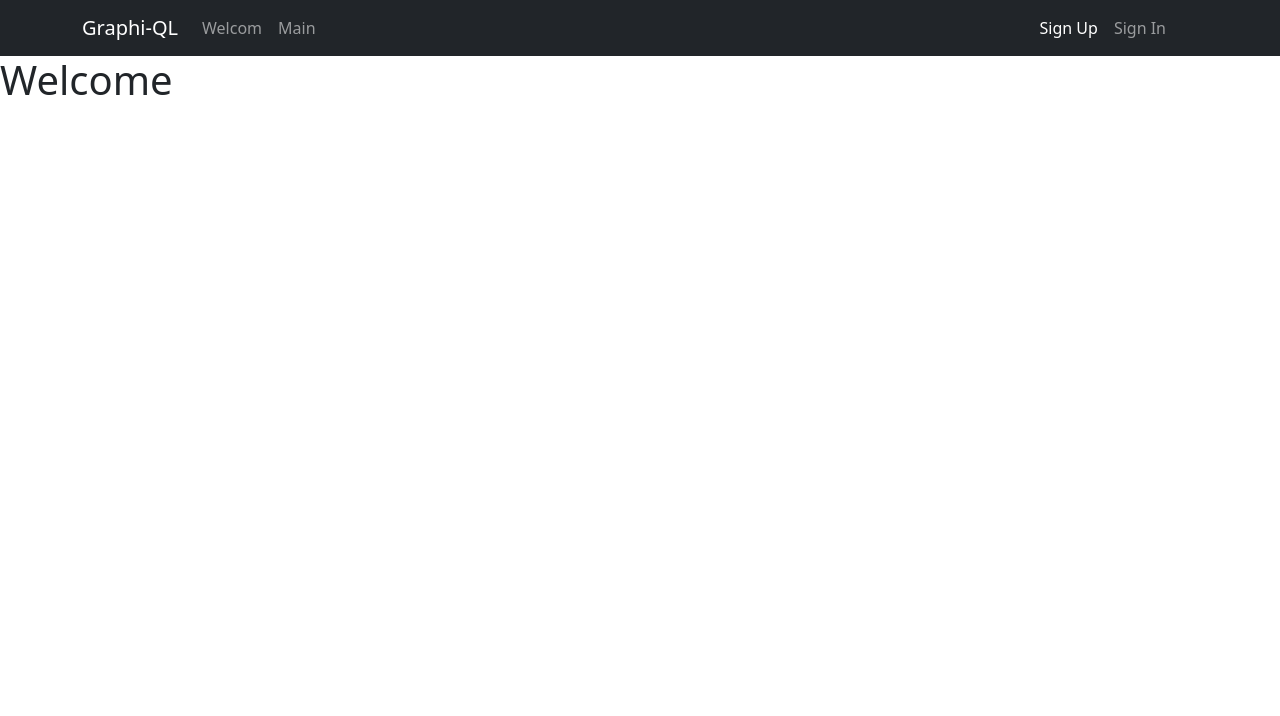
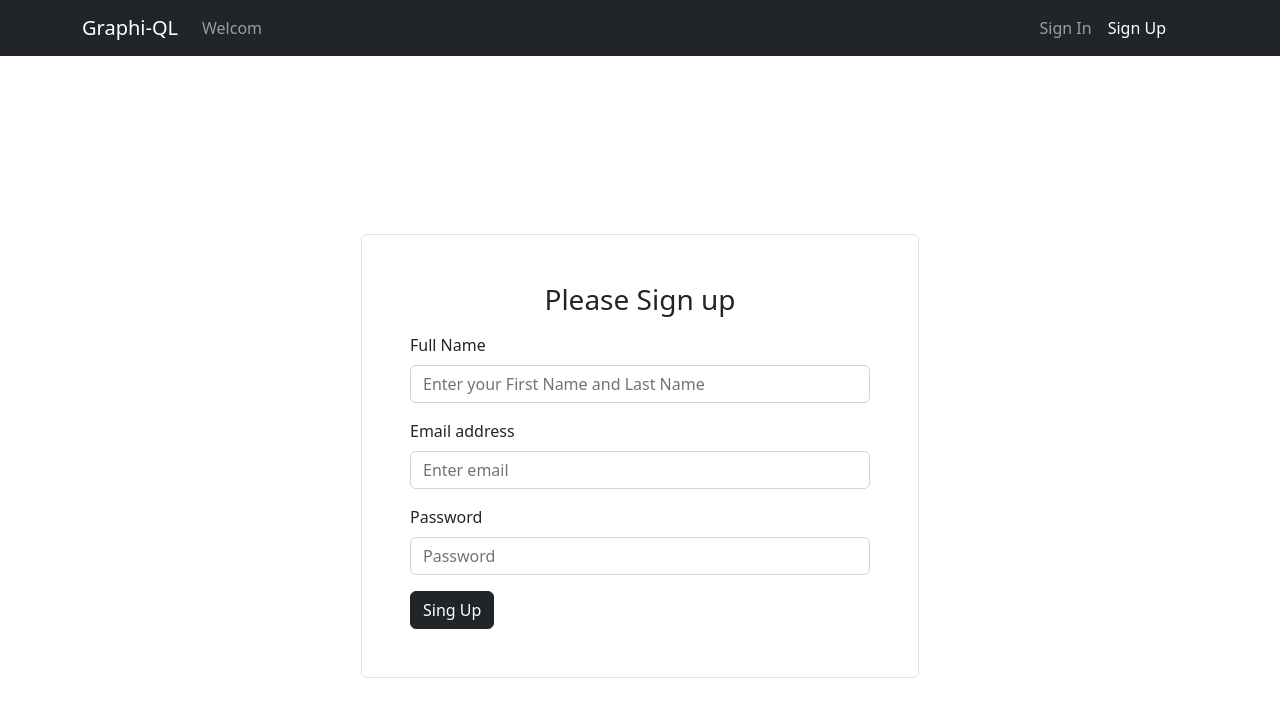
Before and after one commit to Doonn3/graphiql-app, a React (Vite) app: page /singup in a window 1280 px wide. Shown: the top 716 px of the page. Built offline with nearby package versions, Linux system fonts and the light colour scheme; no server answers.

Commit message:
fix: fix router with auth

```diff
--- a/src/app/App.tsx
+++ b/src/app/App.tsx
@@ -5,6 +5,8 @@ import { Route, Routes } from 'react-router-dom';
 import Welcome from '../pages/Welcome/Welcome';
 import Main from '../pages/Main/Main';
 import PageNotFound from '../pages/PageNotFound/PageNotFound';
+import Login from '../features/Login/Login';
+import Singup from '../features/Singup/Singup';
 
 function App() {
   return (
@@ -13,8 +15,8 @@ function App() {
       <Routes>
         <Route path="" element={<Welcome />} />
         <Route path="/main" element={<Main />} />
-        <Route path="/login" element={<Welcome />} />
-        <Route path="/singup" element={<Welcome />} />
+        <Route path="/login" element={<Login />} />
+        <Route path="/singup" element={<Singup />} />
         <Route path="*" element={<PageNotFound />} />
       </Routes>
     </>
--- a/src/features/Login/Login.tsx
+++ b/src/features/Login/Login.tsx
@@ -1,11 +1,12 @@
 import { logInWithEmailAndPassword } from '../../firebase/firebase';
-import { Form, Button } from 'react-bootstrap';
-import { useDispatch } from 'react-redux';
-import { useNavigate } from 'react-router-dom';
-import { handleChangeLogActive, setAuth } from '../../store/appSlice';
+import { Form, Button, Container } from 'react-bootstrap';
+import { useDispatch, useSelector } from 'react-redux';
+import { Navigate, useNavigate } from 'react-router-dom';
+import { setAuth } from '../../store/appSlice';
 import { useForm } from 'react-hook-form';
 import './Login.css';
 import { useState } from 'react';
+import { RootState } from '../../store/store';
 
 interface LoginData {
   email: string;
@@ -20,6 +21,8 @@ function Login() {
     formState: { errors },
   } = useForm<LoginData>();
 
+  const authUserStatus = useSelector((state: RootState) => state.authUser);
+
   const dispatch = useDispatch();
 
   const navigate = useNavigate();
@@ -30,7 +33,6 @@ function Login() {
       console.log('user');
       dispatch(setAuth(true));
       navigate('/main', { replace: true });
-      dispatch(handleChangeLogActive(false));
     } else {
       setErr(user);
     }
@@ -38,7 +40,13 @@ function Login() {
 
   return (
     <>
+      {authUserStatus ? (
+        <Navigate to="/main" />
+      ) : (
+        <Container className="min-vh-100 d-flex justify-content-center align-items-center">
+          <div className="w-50 p-5 border rounded ">
             <Form onSubmit={handleSubmit(logIn)}>
+              <h1 className="h3 mb-3 text-center">Please Sign in</h1>
               <Form.Group className="mb-3" controlId="formBasicEmail">
                 <Form.Label>Email address</Form.Label>
                 <Form.Control
@@ -61,10 +69,12 @@ function Login() {
                   type="password"
                   placeholder="Password"
                   {...register('password', {
-              required: 'Enter 6 or more symbols',
+                    required:
+                      'Minimum eight characters, at least one letter, one number and one special character',
                     minLength: {
-                value: 6,
-                message: 'Enter 6 or more symbols',
+                      value: 8,
+                      message:
+                        'Minimum eight characters, at least one letter, one number and one special character',
                     },
                   })}
                 />
@@ -75,6 +85,9 @@ function Login() {
                 Sing In
               </Button>
             </Form>
+          </div>
+        </Container>
+      )}
     </>
   );
 }
--- a/src/features/NavAuth/NavAuth.tsx
+++ b/src/features/NavAuth/NavAuth.tsx
@@ -1,22 +1,13 @@
-import Singup from '../Singup/Singup';
-import Login from '../Login/Login';
 import { NavLink, useNavigate } from 'react-router-dom';
-import { Modal, Nav } from 'react-bootstrap';
+import { Nav } from 'react-bootstrap';
 import { useDispatch, useSelector } from 'react-redux';
 import { RootState } from '../../store/store';
-import {
-  handleChangeLogActive,
-  handleChangeSingActive,
-  removeUser,
-  setAuth,
-} from '../../store/appSlice';
+import { removeUser, setAuth } from '../../store/appSlice';
 import { useEffect } from 'react';
 import { onAuthStateChanged } from 'firebase/auth';
 import { auth, logout } from '../../firebase/firebase';
 
 function NavAuth() {
-  const logActive = useSelector((state: RootState) => state.logActive);
-  const singActive = useSelector((state: RootState) => state.singActive);
   const authUserStatus = useSelector((state: RootState) => state.authUser);
 
   const dispatch = useDispatch();
@@ -36,21 +27,6 @@ function NavAuth() {
     };
   }, [authUserStatus, dispatch]);
 
-  const handleClose = () => {
-    dispatch(handleChangeLogActive(false));
-    dispatch(handleChangeSingActive(false));
-
-    navigate('/', { replace: true });
-  };
-
-  const handleOpenModalLog = () => {
-    dispatch(handleChangeLogActive(true));
-  };
-
-  const handleOpenModalSing = () => {
-    dispatch(handleChangeSingActive(true));
-  };
-
   const logoutUser = () => {
     logout();
     dispatch(setAuth(false));
@@ -61,34 +37,18 @@ function NavAuth() {
 
   return (
     <>
-      <Nav.Link as={NavLink} to="/singup" onClick={handleOpenModalSing}>
-        Sign Up
-      </Nav.Link>
       {authUserStatus ? (
         <Nav.Link onClick={logoutUser}>Sign Out</Nav.Link>
       ) : (
-        <Nav.Link as={NavLink} to="/login" onClick={handleOpenModalLog}>
-          Sign In
-        </Nav.Link>
+        <>
+          <Nav.Link as={NavLink} to="/login">
+            Sign In
+          </Nav.Link>
+          <Nav.Link as={NavLink} to="/singup">
+            Sign Up
+          </Nav.Link>
+        </>
       )}
-
-      <Modal
-        show={logActive || singActive}
-        onHide={handleClose}
-        aria-labelledby="contained-modal-title-vcenter"
-        centered
-      >
-        <Modal.Header closeButton>
-          <Modal.Title>
-            {logActive && 'Sing in'}
-            {singActive && 'Sing up'}
-          </Modal.Title>
-        </Modal.Header>
-        <Modal.Body>
-          {logActive && <Login />}
-          {singActive && <Singup />}
-        </Modal.Body>
-      </Modal>
     </>
   );
 }
--- a/src/features/Singup/Singup.tsx
+++ b/src/features/Singup/Singup.tsx
@@ -1,9 +1,9 @@
 import { registerWithEmailAndPassword } from '../../firebase/firebase';
-import { Form, Button } from 'react-bootstrap';
-import { useDispatch } from 'react-redux';
-import { useNavigate } from 'react-router-dom';
-import { handleChangeSingActive } from '../../store/appSlice';
+import { Form, Button, Container } from 'react-bootstrap';
+import { useDispatch, useSelector } from 'react-redux';
+import { Navigate, useNavigate } from 'react-router-dom';
 import { useForm } from 'react-hook-form';
+import { RootState } from 'store/store';
 
 interface SingupData {
   name: string;
@@ -18,6 +18,8 @@ function Singup() {
     formState: { errors },
   } = useForm<SingupData>();
 
+  const authUserStatus = useSelector((state: RootState) => state.authUser);
+
   const dispatch = useDispatch();
 
   const navigate = useNavigate();
@@ -25,12 +27,17 @@ function Singup() {
   const singUp = (value: SingupData) => {
     registerWithEmailAndPassword(value.email, value.password);
     navigate('/main', { replace: true });
-    dispatch(handleChangeSingActive(false));
   };
 
   return (
     <>
+      {authUserStatus ? (
+        <Navigate to="/main" />
+      ) : (
+        <Container className="min-vh-100 d-flex justify-content-center align-items-center">
+          <div className="w-50 p-5 border rounded ">
             <Form onSubmit={handleSubmit(singUp)}>
+              <h1 className="h3 mb-3 text-center">Please Sign up</h1>
               <Form.Group className="mb-3">
                 <Form.Label>Full Name</Form.Label>
                 <Form.Control
@@ -69,11 +76,14 @@ function Singup() {
                   type="password"
                   placeholder="Password"
                   {...register('password', {
-              required: 'Enter 6 or more symbols',
+                    required:
+                      'Minimum eight characters, at least one letter, one number and one special character',
                     minLength: {
-                value: 6,
-                message: 'Enter 6 or more symbols',
+                      value: 8,
+                      message:
+                        'Minimum eight characters, at least one letter, one number and one special character',
                     },
+                    // "^(?=.*[A-Za-z])(?=.*\d)(?=.*[@$!%*#?&])[A-Za-z\d@$!%*#?&]{8,}$"
                   })}
                 />
                 {errors.password && <span className="error">{errors.password.message}</span>}
@@ -82,6 +92,9 @@ function Singup() {
                 Sing Up
               </Button>
             </Form>
+          </div>
+        </Container>
+      )}
     </>
   );
 }
--- a/src/pages/Main/Main.tsx
+++ b/src/pages/Main/Main.tsx
@@ -1,12 +1,11 @@
 import { useSelector } from 'react-redux';
 import { RootState } from '../../store/store';
+import { Navigate } from 'react-router-dom';
 
 function Main() {
   const authUserStatus = useSelector((state: RootState) => state.authUser);
 
-  console.log(authUserStatus);
-
-  return authUserStatus ? <h1>MAIN</h1> : <p>You are not authorized for this page</p>;
+  return <>{authUserStatus ? <h1>MAIN</h1> : <Navigate to="/login" />}</>;
 }
 
 export default Main;
--- a/src/store/appSlice.ts
+++ b/src/store/appSlice.ts
@@ -3,19 +3,11 @@ import { createSlice } from '@reduxjs/toolkit';
 const appSlice = createSlice({
   name: 'app',
   initialState: {
-    logActive: false,
-    singActive: false,
     email: null,
     id: null,
     authUser: false,
   },
   reducers: {
-    handleChangeLogActive(state, action) {
-      state.logActive = action.payload;
-    },
-    handleChangeSingActive(state, action) {
-      state.singActive = action.payload;
-    },
     setAuth(state, action) {
       state.authUser = action.payload;
     },
@@ -31,13 +23,6 @@ const appSlice = createSlice({
   },
 });
 
-export const {
-  handleChangeLogActive,
-  handleChangeSingActive,
-  setAuth,
-  setEmail,
-  setId,
-  removeUser,
-} = appSlice.actions;
+export const { setAuth, setEmail, setId, removeUser } = appSlice.actions;
 
 export default appSlice.reducer;
--- a/src/widgets/Header.tsx
+++ b/src/widgets/Header.tsx
@@ -5,8 +5,12 @@ import Row from 'react-bootstrap/Row';
 import Col from 'react-bootstrap/Col';
 import { NavLink } from 'react-router-dom';
 import NavAuth from '../features/NavAuth/NavAuth';
+import { useSelector } from 'react-redux';
+import { RootState } from '../store/store';
 
 function Header(): JSX.Element {
+  const authUserStatus = useSelector((state: RootState) => state.authUser);
+
   return (
     <Navbar sticky="top" bg="dark" variant="dark">
       <Container>
@@ -17,9 +21,11 @@ function Header(): JSX.Element {
               <Nav.Link as={NavLink} to="/">
                 Welcom
               </Nav.Link>
-              <Nav.Link as={NavLink} to="/main">
-                Main
-              </Nav.Link>
+              {authUserStatus && (
+                <Nav.Link as={NavLink} to="/main">
+                  Main
+                </Nav.Link>
+              )}
             </Nav>
 
             <Nav className="mr-auto">
```
Lines whose indentation alone changed are shown as unchanged.
